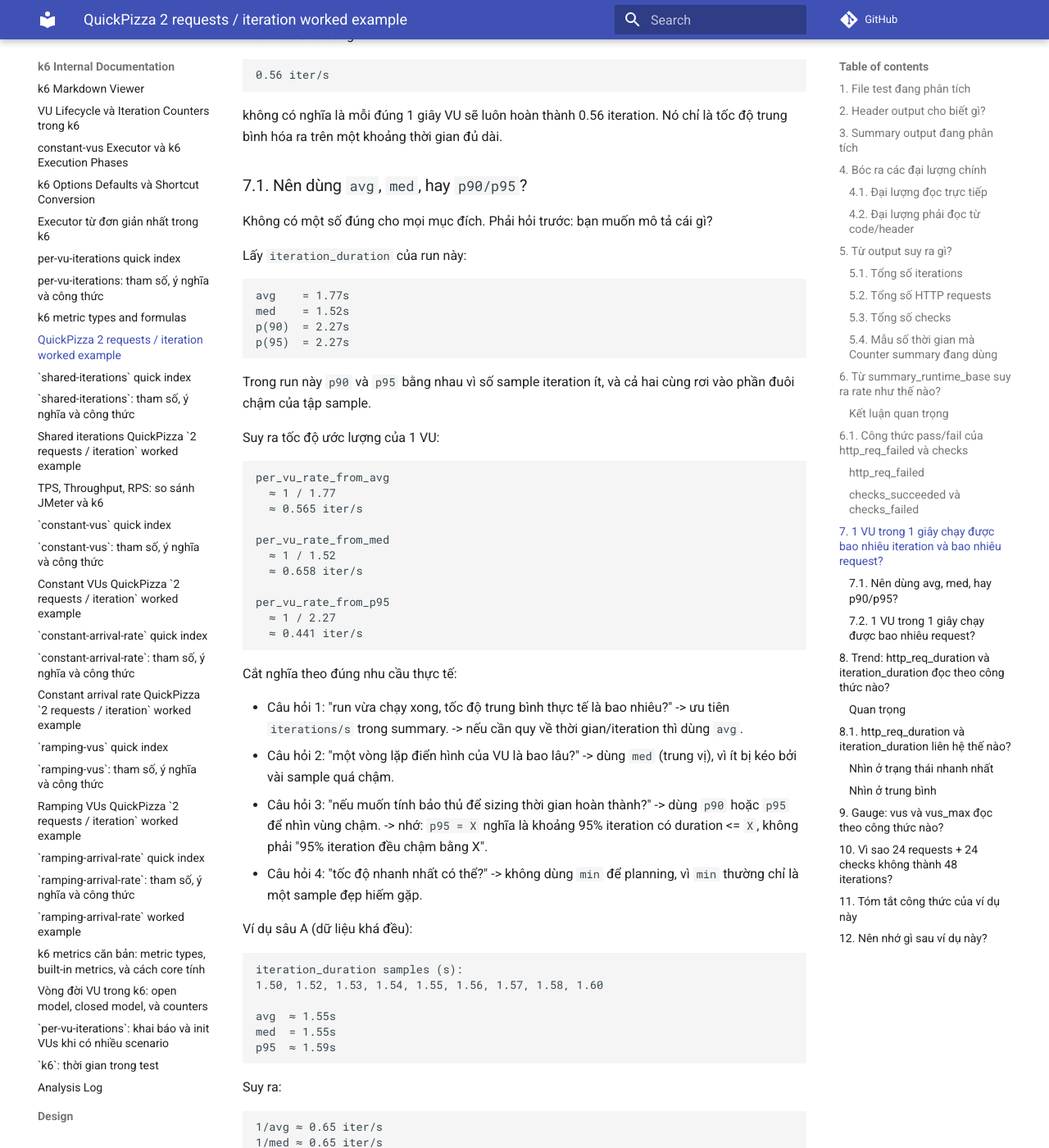
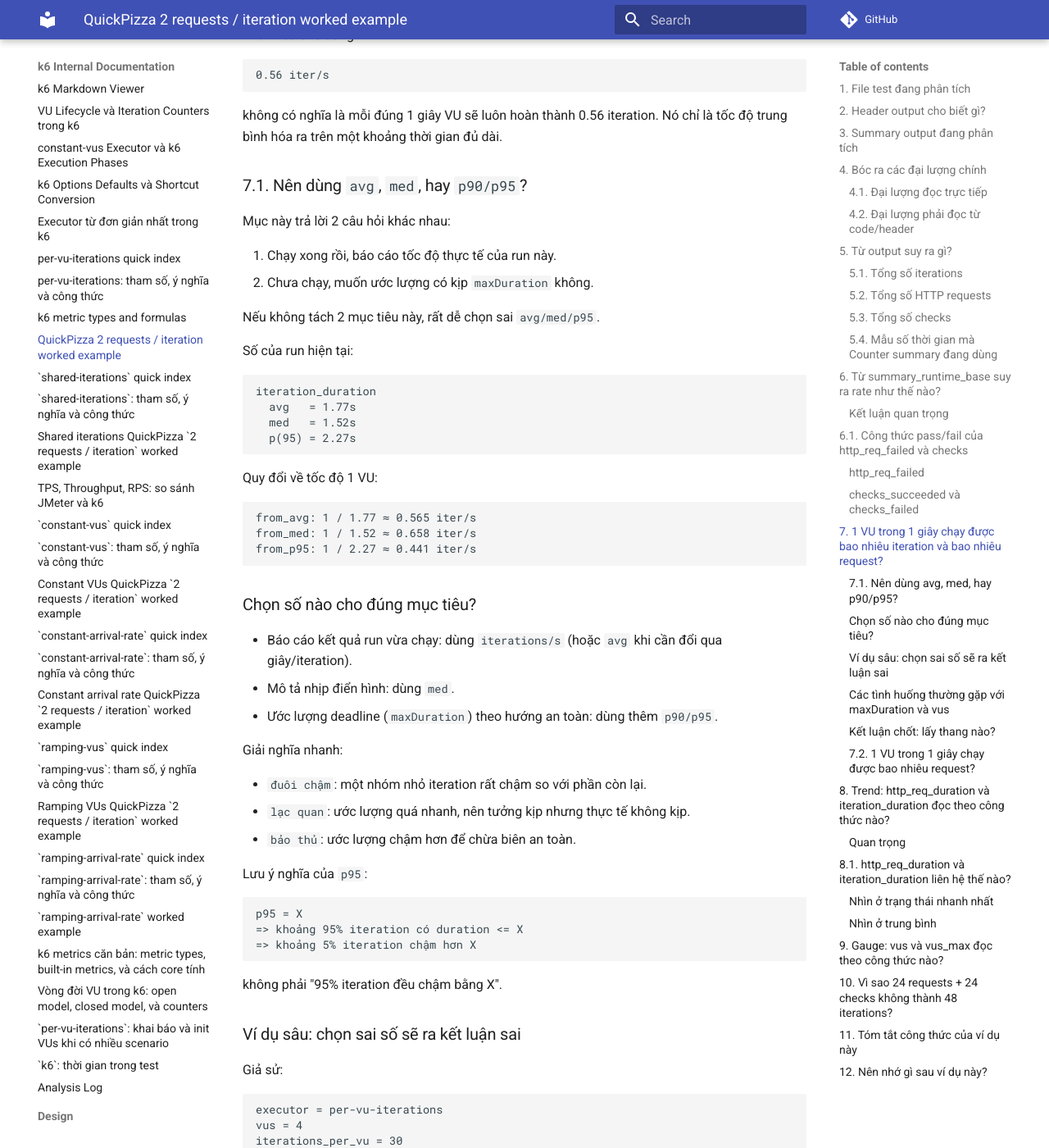
Before and after one commit to meomew-auto/markdown, an MkDocs documentation site: the page built from docs/20260515_quickpizza_two_requests_worked_example.md, in a window 1280 px wide and 1400 px high, scrolled down 9790 px. Shown: the whole window at 82% size. Built offline with MkDocs 1.6.1 and Material for MkDocs 9.7.7, drawn with Linux system fonts in a browser that asks for light colours; comment, search, counter and statistics services are not loaded; some of the changed text lies outside the part shown.

Commit message:
Update docs

````diff
--- a/docs/20260515_quickpizza_two_requests_worked_example.md
+++ b/docs/20260515_quickpizza_two_requests_worked_example.md
@@ -468,176 +468,115 @@ ra trên một khoảng thời gian đủ dài.
 
 ### 7.1. Nên dùng `avg`, `med`, hay `p90/p95`?
 
-Không có một số đúng cho mọi mục đích. Phải hỏi trước: bạn muốn mô tả cái gì?
+Mục này trả lời 2 câu hỏi khác nhau:
 
-Lấy `iteration_duration` của run này:
+1. Chạy xong rồi, báo cáo tốc độ thực tế của run này.
+2. Chưa chạy, muốn ước lượng có kịp `maxDuration` không.
+
+Nếu không tách 2 mục tiêu này, rất dễ chọn sai `avg/med/p95`.
+
+Số của run hiện tại:
 
 ```text
-avg    = 1.77s
-med    = 1.52s
-p(90)  = 2.27s
-p(95)  = 2.27s
+iteration_duration
+  avg   = 1.77s
+  med   = 1.52s
+  p(95) = 2.27s
 ```
 
-Trong run này `p90` và `p95` bằng nhau vì số sample iteration ít, và cả hai cùng rơi vào phần đuôi chậm
-của tập sample.
-
-Suy ra tốc độ ước lượng của 1 VU:
+Quy đổi về tốc độ 1 VU:
 
 ```text
-per_vu_rate_from_avg
-  ≈ 1 / 1.77
-  ≈ 0.565 iter/s
-
-per_vu_rate_from_med
-  ≈ 1 / 1.52
-  ≈ 0.658 iter/s
-
-per_vu_rate_from_p95
-  ≈ 1 / 2.27
-  ≈ 0.441 iter/s
+from_avg: 1 / 1.77 ≈ 0.565 iter/s
+from_med: 1 / 1.52 ≈ 0.658 iter/s
+from_p95: 1 / 2.27 ≈ 0.441 iter/s
 ```
 
-Cắt nghĩa theo đúng nhu cầu thực tế:
+### Chọn số nào cho đúng mục tiêu?
 
-- Câu hỏi 1: "run vừa chạy xong, tốc độ trung bình thực tế là bao nhiêu?"
-  -> ưu tiên `iterations/s` trong summary.
-  -> nếu cần quy về thời gian/iteration thì dùng `avg`.
-- Câu hỏi 2: "một vòng lặp điển hình của VU là bao lâu?"
-  -> dùng `med` (trung vị), vì ít bị kéo bởi vài sample quá chậm.
-- Câu hỏi 3: "nếu muốn tính bảo thủ để sizing thời gian hoàn thành?"
-  -> dùng `p90` hoặc `p95` để nhìn vùng chậm.
-  -> nhớ: `p95 = X` nghĩa là khoảng 95% iteration có duration <= `X`, không phải "95% iteration đều
-     chậm bằng X".
-- Câu hỏi 4: "tốc độ nhanh nhất có thể?"
-  -> không dùng `min` để planning, vì `min` thường chỉ là một sample đẹp hiếm gặp.
+- Báo cáo kết quả run vừa chạy:
+  dùng `iterations/s` (hoặc `avg` khi cần đổi qua giây/iteration).
+- Mô tả nhịp điển hình:
+  dùng `med`.
+- Ước lượng deadline (`maxDuration`) theo hướng an toàn:
+  dùng thêm `p90/p95`.
 
-Ví dụ sâu A (dữ liệu khá đều):
+Giải nghĩa nhanh:
+
+- `đuôi chậm`: một nhóm nhỏ iteration rất chậm so với phần còn lại.
+- `lạc quan`: ước lượng quá nhanh, nên tưởng kịp nhưng thực tế không kịp.
+- `bảo thủ`: ước lượng chậm hơn để chừa biên an toàn.
+
+Lưu ý nghĩa của `p95`:
 
 ```text
-iteration_duration samples (s):
-1.50, 1.52, 1.53, 1.54, 1.55, 1.56, 1.57, 1.58, 1.60
-
-avg  ≈ 1.55s
-med  = 1.55s
-p95  ≈ 1.59s
+p95 = X
+=> khoảng 95% iteration có duration <= X
+=> khoảng 5% iteration chậm hơn X
 ```
 
-Suy ra:
+không phải "95% iteration đều chậm bằng X".
+
+### Ví dụ sâu: chọn sai số sẽ ra kết luận sai
+
+Giả sử:
 
 ```text
-1/avg ≈ 0.65 iter/s
-1/med ≈ 0.65 iter/s
-1/p95 ≈ 0.63 iter/s
-```
-
-Ba số gần nhau, nên chọn `avg` hay `med` hay `p95` cũng không lệch nhiều.
-
-Ví dụ sâu B (có đuôi chậm rõ ràng):
-
-```text
-iteration_duration samples (s):
-1.50, 1.50, 1.52, 1.52, 1.53, 1.55, 1.60, 3.00, 7.00
-
-avg  ≈ 2.30s
-med  = 1.53s
-p90  ≈ 3.80s
-p95  ≈ 5.40s
-```
-
-Suy ra:
-
-```text
-1/avg ≈ 0.43 iter/s
-1/med ≈ 0.65 iter/s
-1/p90 ≈ 0.26 iter/s
-1/p95 ≈ 0.19 iter/s
-```
-
-Ý nghĩa:
-
-- Nếu bạn lấy `med` để ước lượng completion time, bạn sẽ rất lạc quan trong case có đuôi chậm.
-- Nếu bạn lấy `p95`, bạn đang chấp nhận giả định bảo thủ hơn: tốc độ dự phòng thấp, nhưng an toàn hơn cho
-  planning.
-- Nếu mục tiêu là report kết quả của chính run vừa chạy, `avg` hoặc `iterations/s` vẫn là hợp lý nhất.
-
-Giải nghĩa 3 từ dễ nhầm:
-
-- `đuôi chậm`: một nhóm nhỏ iteration chậm hơn hẳn phần còn lại. Ví dụ phần lớn 1.5s nhưng có vài cái 3s,
-  5s, 7s.
-- `lạc quan`: ước lượng nhanh hơn thực tế, tức bạn nghĩ test sẽ xong sớm hơn thực tế.
-- `sizing bảo thủ`: cố tình tính theo phía chậm hơn để chừa biên an toàn khi set `maxDuration`, số VU, hoặc
-  deadline chạy test.
-
-Ví dụ sâu C (thấy rõ hậu quả khi chọn sai):
-
-Giả sử bạn muốn chạy:
-
-```text
-executor: per-vu-iterations
+executor = per-vu-iterations
 vus = 4
 iterations_per_vu = 30
 maxDuration = 50s
 ```
 
-Mỗi VU phải chạy `30` iteration. Ước lượng thời gian một VU cần:
+Với executor này, mỗi VU phải tự chạy đủ `30` vòng. Thời gian run gần đúng theo:
 
 ```text
-time_per_vu ~= iterations_per_vu * chosen_iteration_time
+estimated_run_time ~= iterations_per_vu * chosen_iteration_time
 ```
 
 Nếu lấy `med = 1.53s`:
 
 ```text
-time_per_vu_from_med
-  ~= 30 * 1.53
-  ~= 45.9s
+30 * 1.53 = 45.9s
 ```
 
-Nhìn vào đây bạn sẽ kết luận "kịp trong 50s". Đây là kết luận lạc quan.
+Kết luận sẽ là "kịp 50s" (lạc quan).
 
 Nếu lấy `avg = 2.30s`:
 
 ```text
-time_per_vu_from_avg
-  ~= 30 * 2.30
-  ~= 69.0s
+30 * 2.30 = 69.0s
 ```
 
-Đã vượt `50s`.
+Đã không kịp `50s`.
 
 Nếu lấy `p95 = 5.40s`:
 
 ```text
-time_per_vu_from_p95
-  ~= 30 * 5.40
-  ~= 162s
+30 * 5.40 = 162s
 ```
 
-Rõ ràng không thể đặt `maxDuration=50s` rồi kỳ vọng ổn.
+Rủi ro chậm rất cao, càng không thể giữ `maxDuration=50s`.
 
-Kết quả thực tế dễ gặp khi chọn quá lạc quan:
+Kết luận của ví dụ này:
 
-- test có thể chạm `maxDuration` sớm hơn dự tính
-- không đủ thời gian để hoàn thành hết iteration
-- summary có thể xuất hiện iteration bị ngắt/không hoàn tất (ví dụ `interrupted iterations` tăng)
+- chọn `med` để chốt deadline có thể báo sai theo hướng "quá đẹp"
+- chọn `p90/p95` giúp thấy trước rủi ro đuôi chậm
+- chọn `avg`/`iterations/s` phù hợp để báo cáo cái đã xảy ra
 
-Vì vậy, khi dùng số để `sizing`:
+### Các tình huống thường gặp với `maxDuration` và `vus`
 
-- dùng `med` để mô tả nhịp điển hình
-- dùng `p90/p95` để kiểm tra rủi ro đuôi chậm trước khi chốt `maxDuration`
-- sau khi chạy thật, dùng `iterations/s` hoặc `avg` để báo cáo kết quả run vừa xảy ra
+Tình huống A:
 
-Rule quyết định nhanh (để không bị mơ hồ):
+```text
+time_from_med < maxDuration
+và
+time_from_p95 < maxDuration
+```
 
-1. Báo cáo kết quả run vừa chạy:
-   `iterations/s` (hoặc `avg` nếu cần quy đổi qua thời gian/iteration).
-2. Mô tả "nhịp thường gặp":
-   `med`.
-3. Chốt cấu hình có deadline (`maxDuration`) hoặc cần chừa biên:
-   kiểm tra thêm `p90/p95`.
+Kết luận: khá an toàn, ít rủi ro hụt deadline.
 
-Nếu thấy:
+Tình huống B:
 
 ```text
 time_from_med < maxDuration
@@ -645,46 +584,59 @@ nhưng
 time_from_p95 > maxDuration
 ```
 
-thì nghĩa là cấu hình hiện tại có rủi ro đuôi chậm. Lúc đó nên:
+Kết luận: đang có rủi ro đuôi chậm. Có thể lúc chạy thật sẽ chạm trần thời gian.
 
-- nới `maxDuration`, hoặc
-- giảm số iteration mỗi VU, hoặc
-- tối ưu thời gian mỗi iteration trước khi chốt bài test chính thức.
-
-Áp ngay vào chính demo này sẽ thấy khác biệt:
+Tình huống C:
 
 ```text
-avg  -> 0.565 iter/s
-med  -> 0.658 iter/s
-p95  -> 0.441 iter/s
+time_from_avg > maxDuration
 ```
 
-`med` cho ra số lớn hơn `avg`, nghĩa là nếu lấy `med` để trả lời "run này thực tế chạy được bao nhiêu"
-thì sẽ hơi lạc quan. `p95` cho ra số nhỏ hơn `avg`, nên nếu lấy `p95` để dự đoán thì sẽ bảo thủ hơn.
+Kết luận: cấu hình hiện tại gần như chắc chắn không kịp.
 
-Nếu muốn bám sát nhất vào kết quả thật của chính run này, có thể đọc thẳng từ summary:
+Khi gặp B hoặc C, các cách xử lý thường là:
+
+- tăng `maxDuration`
+- giảm `iterations_per_vu`
+- giảm `vus` nếu mục tiêu không bắt buộc tải cao như vậy
+- hoặc tối ưu script/SUT để kéo `iteration_duration` xuống
+
+Ghi chú quan trọng về `vus` trong `per-vu-iterations`:
+
+- tăng `vus` sẽ tăng tổng tải lên hệ thống (`total iterations = vus * iterations_per_vu`)
+- tải cao hơn thường làm response chậm hơn, kéo `avg/p95` lên
+- nên việc tăng `vus` có thể làm rủi ro chạm `maxDuration` cao hơn, dù công thức giấy ban đầu nhìn có vẻ đủ
+
+### Kết luận chốt: lấy thang nào?
+
+Nếu mục tiêu là:
 
 ```text
-iterations/s toàn bài = 2.255308/s
-vus = 4
-
-actual_avg_per_vu_iter_rate
-  = 2.255308 / 4
-  ≈ 0.564 iter/s
+báo cáo kết quả của run vừa chạy xong
 ```
 
-Số này gần như trùng với cách tính từ `avg`:
+thì chốt theo thứ tự:
+
+1. Số chính: `iterations/s` (và `http_reqs/s` nếu bạn báo theo request).
+2. Số bổ trợ: `avg` để đổi qua thời gian/iteration hoặc quy về per-VU.
+3. `med`, `p90`, `p95`: dùng để giải thích phân phối và rủi ro, không dùng làm số headline của kết quả run.
+
+Áp vào chính run QuickPizza này:
 
 ```text
-1 / 1.77 ≈ 0.565 iter/s
+headline (run result):
+  iterations/s = 2.255308
+  http_reqs/s  = 4.510616
+
+supporting numbers:
+  avg iteration duration = 1.77s
+  per-VU iteration rate  ~= 2.255308 / 4 ~= 0.564 iter/s
 ```
 
-Nên với bài QuickPizza này:
+Nói ngắn gọn:
 
-- hỏi "run này đã chạy trung bình bao nhiêu iteration mỗi giây?" -> đọc `iterations/s`
-- hỏi "quy ra 1 VU trung bình làm được bao nhiêu?" -> lấy `iterations/s / vus` hoặc `1 / avg`
-- hỏi "1 iteration điển hình thường ra sao?" -> xem `med`
-- hỏi "muốn tính chặt tay hơn theo hướng chậm" -> xem `p90/p95`
+- báo cáo "run vừa xảy ra": ưu tiên `iterations/s`, `http_reqs/s`
+- đánh giá rủi ro để set cấu hình lần sau: xem thêm `p90/p95`
 
 ### 7.2. 1 VU trong 1 giây chạy được bao nhiêu request?
 
````
